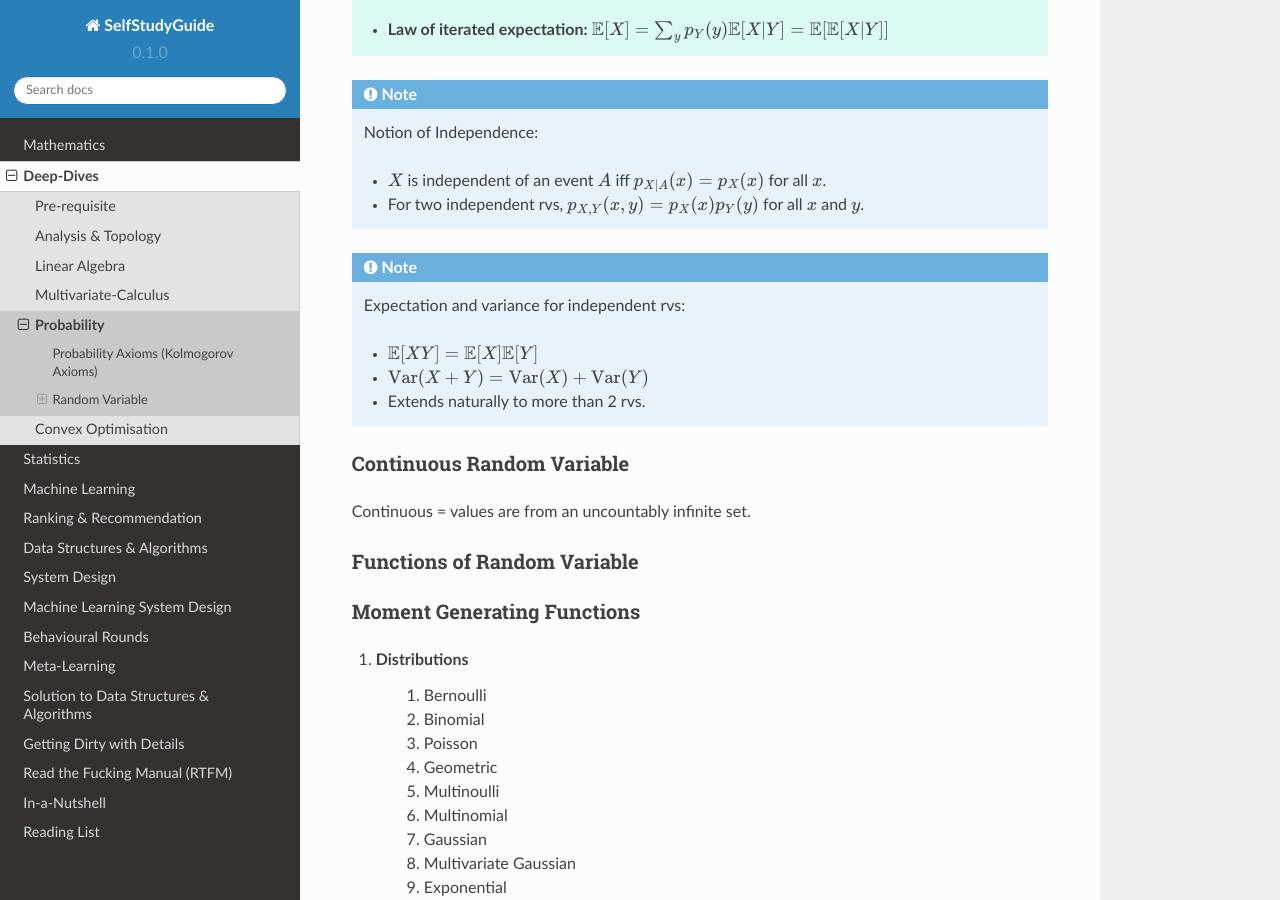
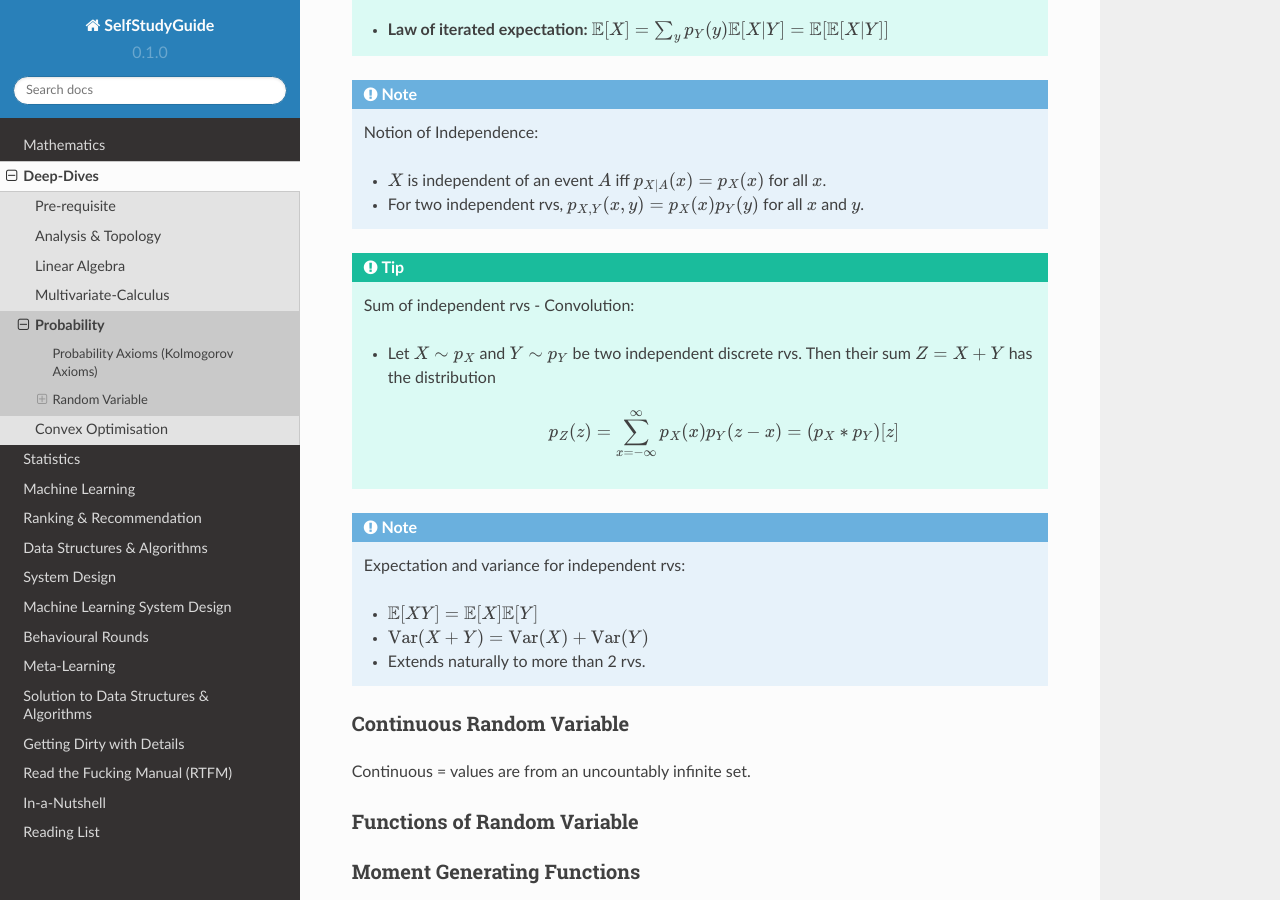
Before and after one commit to uselesstechjunks/leetcode, a Sphinx documentation site: the page built from docs/source/math/prob.rst, in a window 1280 px wide and 900 px high, scrolled down 4052 px. Built offline with Sphinx 7.4.7 and the Read the Docs theme 2.0.0, drawn with Linux system fonts in a browser that asks for light colours.

Commit message:
Update prob.rst (#75)
* Update prob.rst

* Update prob.rst

```diff
--- a/docs/source/math/prob.rst
+++ b/docs/source/math/prob.rst
@@ -150,6 +150,14 @@ Discrete = values are from a finite/countably infinite set.
 	* :math:`X` is independent of an event :math:`A` iff :math:`p_{X|A}(x)=p_X(x)` for all :math:`x`.
 	* For two independent rvs, :math:`p_{X,Y}(x,y)=p_X(x)p_Y(y)` for all :math:`x` and :math:`y`.
 
+.. tip::
+	Sum of independent rvs - Convolution:
+
+	* Let :math:`X\sim p_X` and :math:`Y\sim p_Y` be two independent discrete rvs. Then their sum :math:`Z=X+Y` has the distribution
+
+		.. math::
+			p_Z(z)=\sum_{x=-\infty}^\infty p_X(x) p_Y(z-x)=(p_X \ast p_Y)[z]
+
 .. note::
 	Expectation and variance for independent rvs:
 
```
